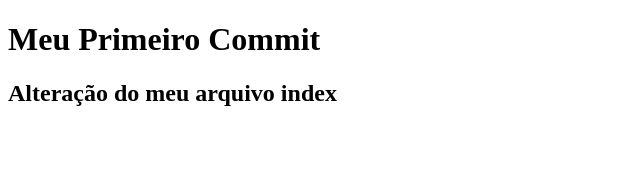
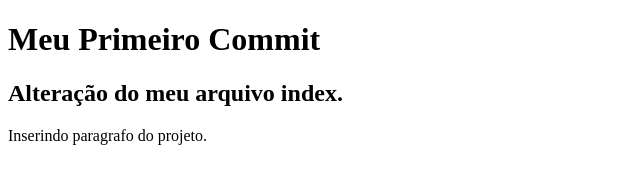
Before and after one commit to ruffeil/teste_git_jose, a plain HTML site: page index.html in a window 1280 px wide. Shown: the whole page, without its empty margins (0-640 px from the left). Drawn offline with Linux system fonts and the light colour scheme.

Commit message:
Add paragraph to index.html
Updated the heading and added a paragraph to the index file.

```diff
--- a/index.html
+++ b/index.html
@@ -7,6 +7,7 @@
 </head>
 <body>
     <h1>Meu Primeiro Commit</h1>
-    <h2>Alteração do meu arquivo index</h2>
+    <h2>Alteração do meu arquivo index.</h2>
+    <p>Inserindo paragrafo do projeto.</p>
 </body>
 </html>
```
